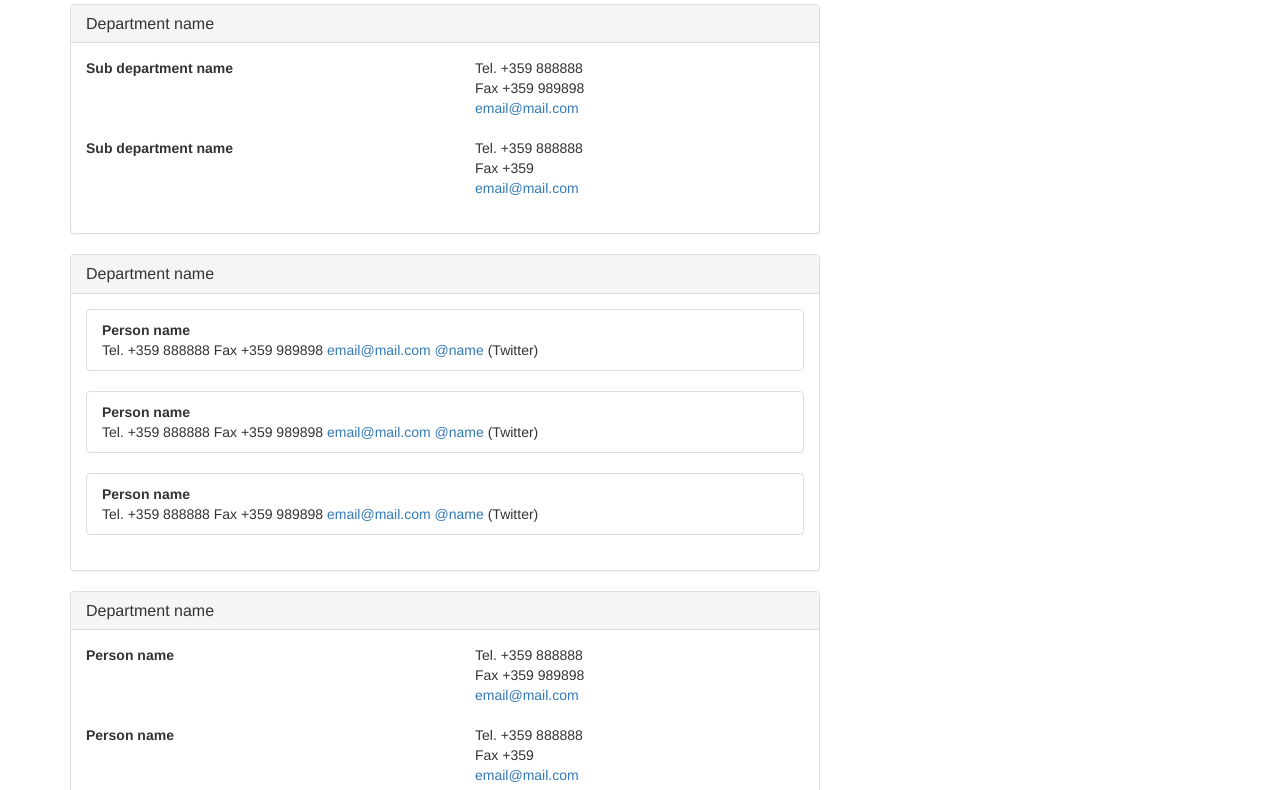
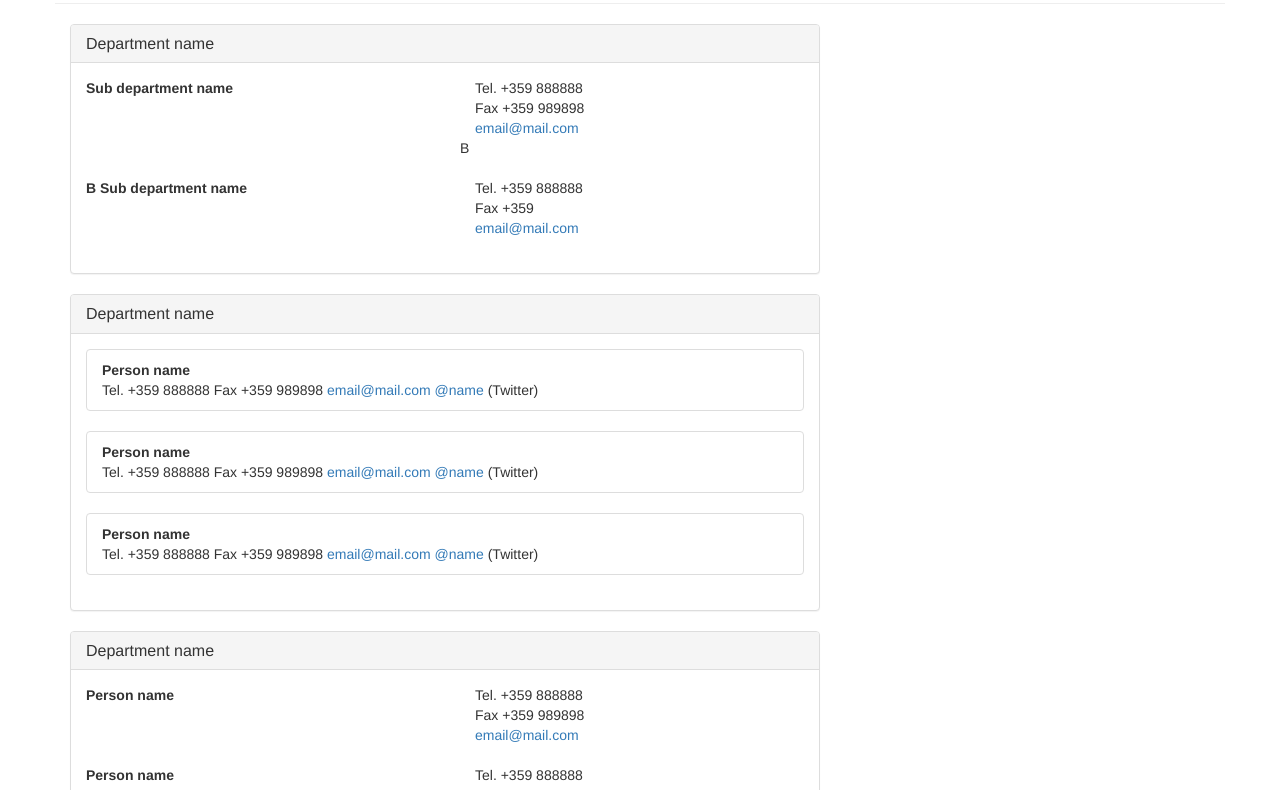
Before and after one commit to vladyn/bs3-grid-example, a website: page index.html in a window 1280 px wide. Shown: the part 116-906 px from the top of the page. Drawn offline with nearby package versions, Linux system fonts and the light colour scheme.

Commit message:
fix on index.html

```diff
--- a/index.html
+++ b/index.html
@@ -1,4 +1,4 @@
-<!doctype>
+!doctype>
 <html>
 <head>
 	<meta charset="UTF-8">
@@ -33,11 +33,13 @@
                                     <span class="col-xs-12" itemprop="telephone">Tel. +359 888888</span>
                                     <span class="col-xs-12" itemprop="faxNumber">Fax +359 989898</span>
                                     <span class="col-xs-12" itemprop="email"><a href="mailto:">email@mail.com</a></span>
+                                    B
                                 </dd>
                             </dl>
                             <!-- Entry 2 -->
                             <dl class="row">
                                 <dt class="col-xs-12 col-sm-6">
+                                B
                                     <strong itemprop="additionalType">Sub department name</strong>
                                 </dt>
                                 <dd class="col-xs-12 col-sm-6">
@@ -155,5 +157,6 @@
 	</main>
 	<script src="bower_components/jquery/dist/jquery.js"></script>
 	<script src="bower_components/bootstrap/dist/js/bootstrap.js"></script>
+	<script src="bower_components/js-cookie/src/js-cookie.js"></script>
 </body>
 </html>
```
